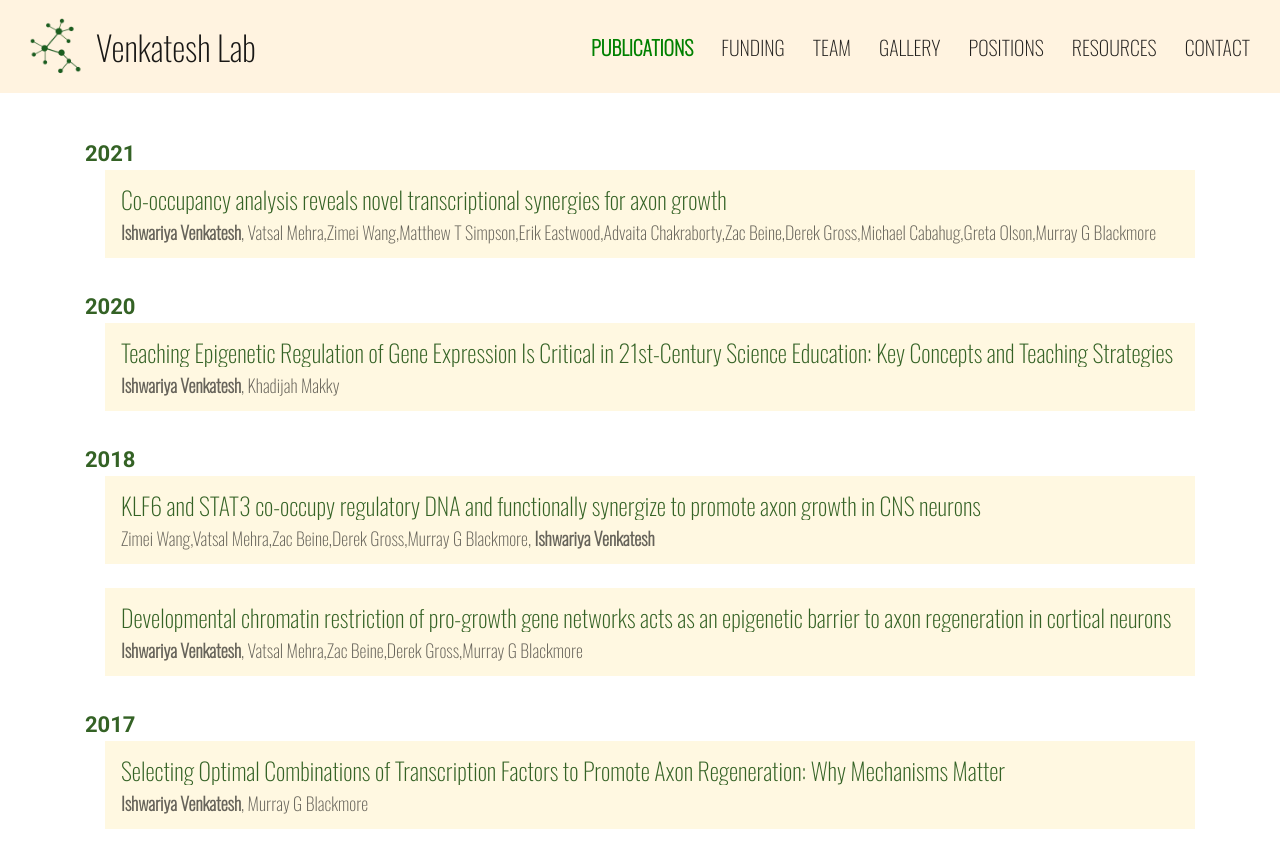
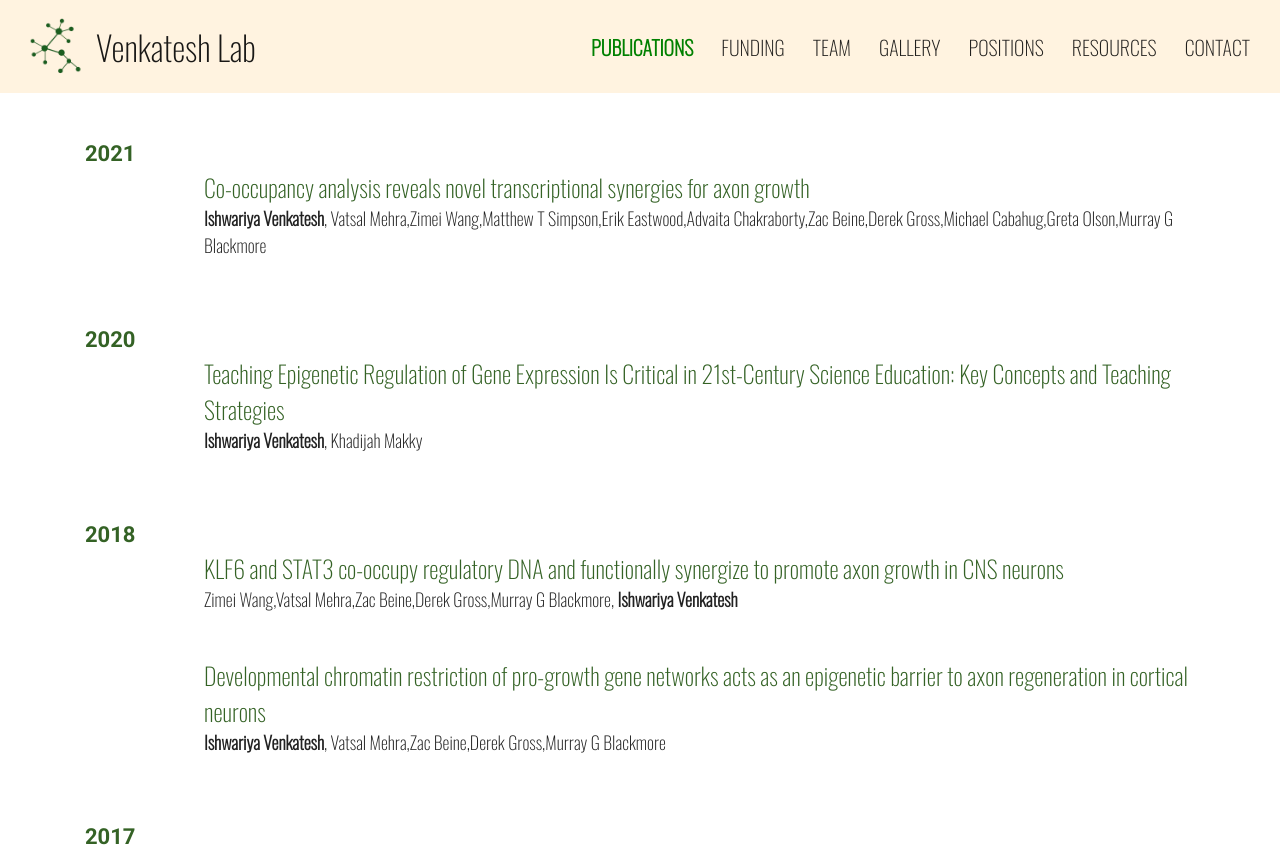
Before and after one commit to rdbcasillas/ishvenkatesh-lab, a Vue app: page /publications in a window 1280 px wide. Shown: the top 847 px of the page. Built offline with nearby package versions, Linux system fonts and the light colour scheme; what vue-particles would draw is missing.

Commit message:
fixed publication mobile view and funding mobile view

```diff
--- a/src/views/Funding.vue
+++ b/src/views/Funding.vue
@@ -5,7 +5,7 @@
         <h3 class="text-center">Current Supporters</h3>
       </b-row>
       <b-row>
-        <b-col cols="6">
+        <b-col cols="10">
           <ul class="list-group">
             <li
               class="list-group-item d-flex justify-content-between align-items-center"
@@ -19,7 +19,7 @@
         <h3 class="text-center">Past Supporters</h3>
       </b-row>
       <b-row>
-        <b-col cols="6">
+        <b-col cols="10">
           <ul class="list-group">
             <li
               class="list-group-item d-flex justify-content-between align-items-center"
--- a/src/views/Home.vue
+++ b/src/views/Home.vue
@@ -2,12 +2,12 @@
   <div>
     <ParticlesJS> </ParticlesJS>
     <div class="labinfo" color="orange lighten-5">
-      <v-container>
-        <v-row>
+      <b-container>
+        <b-row>
           <div class="emptyspace"></div>
-        </v-row>
-        <v-row>
-          <v-col>
+        </b-row>
+        <b-row>
+          <b-col>
             <div class="d-flex justify-space-around pa-6">
               <h1 color="orange lighten-5">
                 Regulatory Networks Encoding Axon Growth in the Nervous System
@@ -35,8 +35,8 @@
                 mouse models of injury and behavioral assessments.
               </p>
             </div>
-          </v-col>
-        </v-row>
+          </b-col>
+        </b-row>
         <b-row>
           <b-col><h2 class="text-center">Research Toolkit</h2> </b-col>
         </b-row>
@@ -62,8 +62,8 @@
           </b-col>
         </b-row>
         <hr />
-        <v-row class="mt-12 bottompage">
-          <v-col cols="7">
+        <b-row class="mt-12 bottompage">
+          <b-col cols="7">
             <h4 class="text-center">LAB NEWS</h4>
             <v-card elevation="2" class="mt-2">
               <v-card-title>August 2022</v-card-title>
@@ -100,9 +100,9 @@
                 funding our work!
               </v-card-text>
             </v-card>
-          </v-col>
-          <v-col cols="2"></v-col>
-          <v-col cols="3">
+          </b-col>
+          <b-col cols="2"></b-col>
+          <b-col cols="3">
             <h5 class="text-center">Ish's Tweets</h5>
             <v-card class="overflow-auto tweetdiv">
               <a
@@ -111,9 +111,9 @@
                 >Tweets by Ishwariya13</a
               >
             </v-card>
-          </v-col>
-        </v-row>
-      </v-container>
+          </b-col>
+        </b-row>
+      </b-container>
     </div>
   </div>
 </template>
--- a/src/views/Publications.vue
+++ b/src/views/Publications.vue
@@ -1,6 +1,6 @@
 <template>
   <div>
-    <v-container fluid>
+    <!-- <v-container fluid>
       <v-row class="mt-5" v-for="year in groupedData.keys()" :key="year">
         <v-col v-for="(pub, index) in groupedData.get(year)" :key="index">
           <div v-if="index == 0" class="yearStyle">{{ year }}</div>
@@ -28,7 +28,40 @@
           </v-layout>
         </v-col>
       </v-row>
-    </v-container>
+    </v-container> -->
+    <b-container>
+      <b-row class="mt-5" v-for="year in groupedData.keys()" :key="year">
+        <b-col cols="1">
+          <p class="yearStyle">{{ year }}</p>
+        </b-col>
+        <b-col cols="11">
+          <b-row
+            class="mt-5 mb-5"
+            v-for="(pub, index) in groupedData.get(year)"
+            :key="index"
+          >
+            <b-col>
+              <ul class="list-group">
+                <li
+                  class="d-flex justify-content-between align-items-center papertitle"
+                >
+                  <a target="_blank" :href="pub.URL"> {{ pub.Title }}</a>
+                </li>
+                <span v-if="pub.AuthorType === 'First'" class="authorStyle">
+                  <span class="mainAuthor">{{ pub.Authors[0] }}</span
+                  >,
+                  {{ pub.Authors.slice(1).toString(" ") }}
+                </span>
+                <span v-else class="authorStyle">
+                  {{ pub.Authors.slice(1).toString(" "), }},
+                  <span class="mainAuthor">{{ pub.Authors[0] }}</span>
+                </span>
+              </ul>
+            </b-col>
+          </b-row>
+        </b-col>
+      </b-row>
+    </b-container>
   </div>
 </template>
 
@@ -87,4 +120,9 @@ a {
 .pubtitle {
   width: 200px;
 }
+.papertitle {
+  font-size: 16px;
+  color: #346225;
+  font-family: "Oswald", sans-serif !important;
+}
 </style>
```
